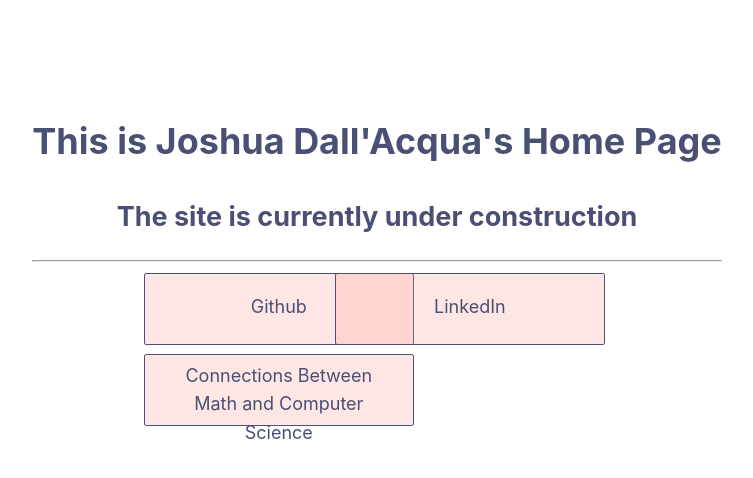
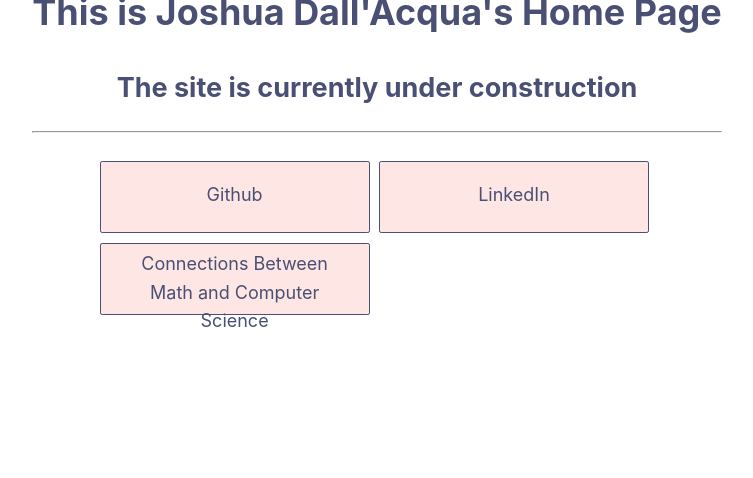
Before and after one commit to Josh-cannot-code/personal-website, a Next.js app: page / in a window 1280 px wide. Shown: the top 478 px of the page, without its empty margins (263-1016 px from the left). Built offline with nearby package versions, Linux system fonts and the light colour scheme.

Commit message:
Fixed Link centering

```diff
--- a/styles/index.module.css
+++ b/styles/index.module.css
@@ -1,7 +1,7 @@
 .container {
     display: grid;
     grid-template-columns: 20% 60% 20%;
-    grid-template-rows: 5rem 10rem auto;
+    grid-template-rows: 10% 10% auto;
     align-items: center;
 }
 .title {
@@ -12,13 +12,17 @@
     align-items: center;
     text-align: center;
     color: #4A4F74;
+    padding-bottom: 1rem;
 }
 .table {
     grid-column: 2;
     grid-row: 3;
+    table-layout: fixed;
     justify-self: center;
-    table-layout: fixed;
-    width: 50%;
+    justify-content: center;
+    width: auto;
+    display: inline-block;
+    padding-top: 1rem;
 }
 .button {
     display:inline-block;
@@ -35,6 +39,7 @@
     background: #FA9A9440;
     width: 15rem;
     height: 4rem;
+    justify-self: center;
 }
 .button:hover {
     background: #FA9A9460;
```
